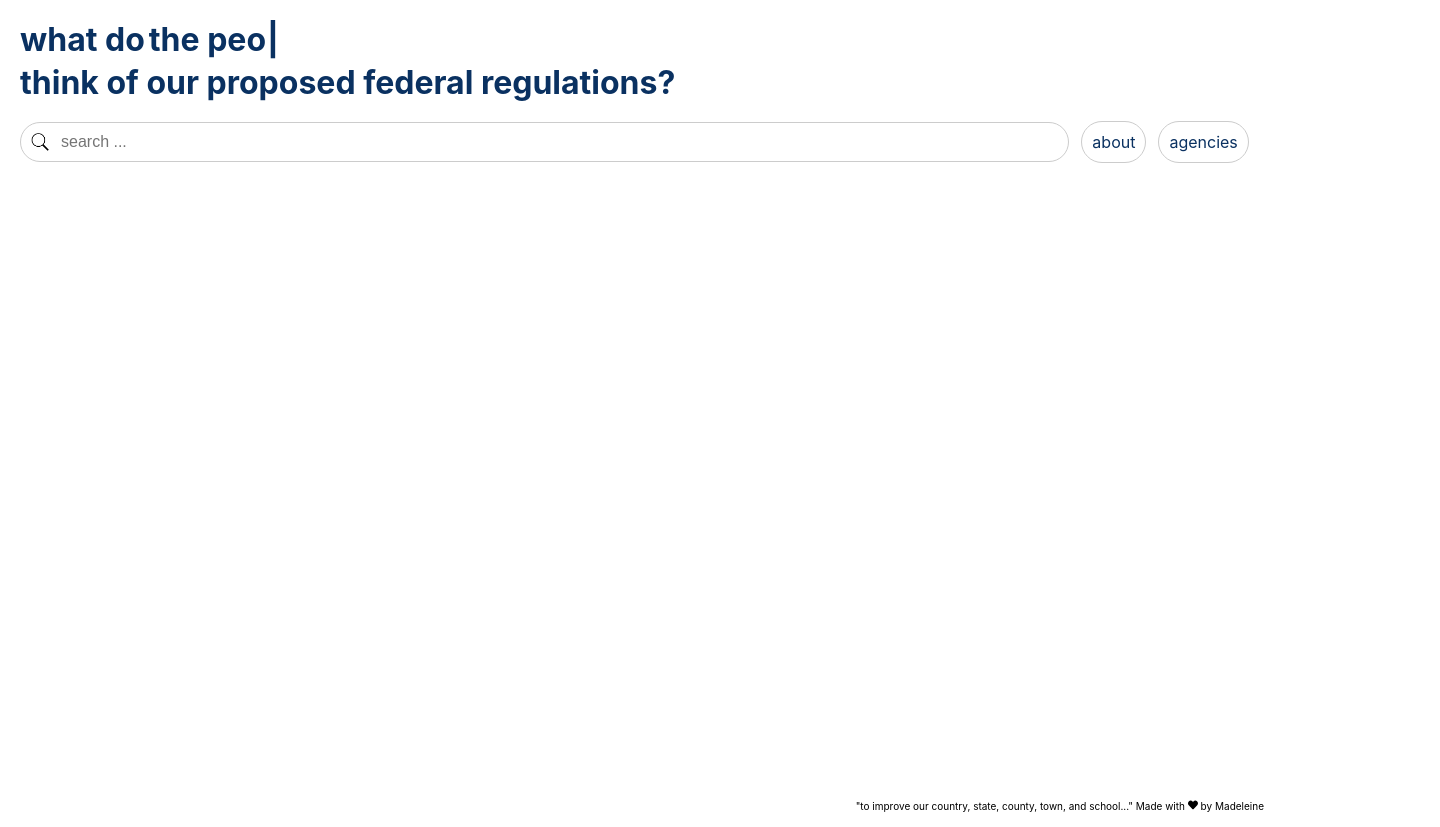
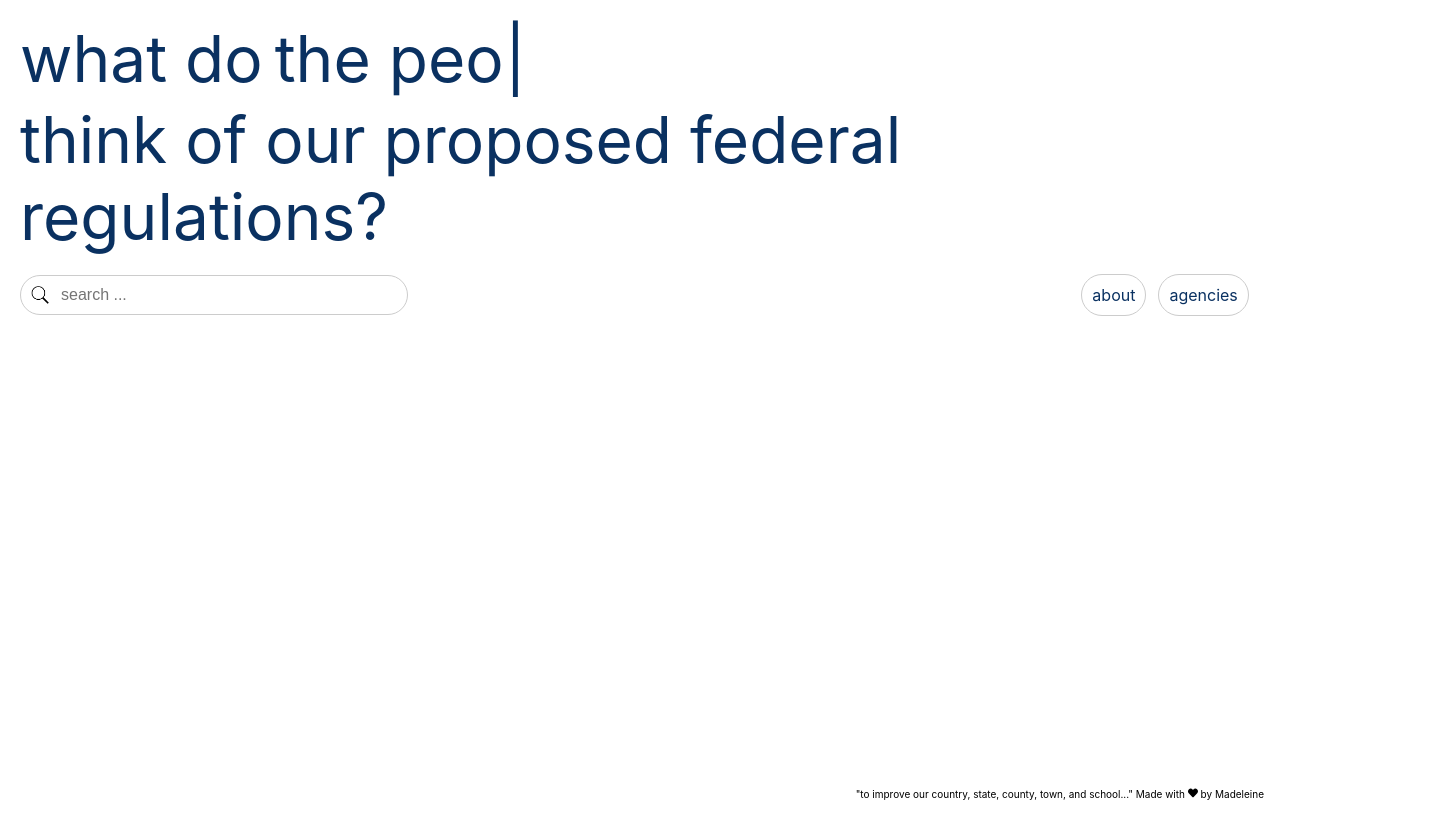
Before and after one commit to iamalivetoday/fed_reg_viz, a React (Create React App) app in the folder regulations-frontend/: page / in a window 1280 px wide. Shown: the whole page, 1440 px wide, since content can reach past the window. After the commit the page ends 800 px from the top, so only its background shows below. Built offline with nearby package versions, Linux system fonts and the light colour scheme.

Commit message:
frontend changes

```diff
--- a/regulations-frontend/src/components/AllComments.js
+++ b/regulations-frontend/src/components/AllComments.js
@@ -6,10 +6,8 @@ const Container = styled.div`
   width: 80%;
   min-height: 300px; // Adjust this value based on your needs
   margin: 10px auto;
-  background-color: ${props => props.bgColor || '#f0f0f0'};
-  border: 2px solid #333;
-  box-shadow: 0 4px 8px rgba(0, 0, 0, 0.1);
-  border-radius: 15px;
+  background-color: white;
+  border: 1px solid #333;
   padding: 10px 20px;
   display: flex;
   flex-direction: column;
--- a/regulations-frontend/src/components/CommentCard.js
+++ b/regulations-frontend/src/components/CommentCard.js
@@ -5,9 +5,8 @@ import styled from 'styled-components';
 
 const Card = styled.div`
   width: 90%; // Sets the card width to 90% of its parent container
-  background-color: #f1f1f1;
   border: 1px solid #ddd;
-  border-radius: 10px;
+  border-radius: 1px;
   padding: 10px 20px;
   box-shadow: 0 4px 8px rgba(0, 0, 0, 0.1);
   margin: 10px auto; // Centers the card within its parent
--- a/regulations-frontend/src/components/CommentDisplay.js
+++ b/regulations-frontend/src/components/CommentDisplay.js
@@ -4,12 +4,11 @@ import styled from 'styled-components';
 const CommentCard = styled.div`
   width: 80%;
   background-color: #f1f1f1;
-  border: 2px solid #333;
+  border: 1px solid #333;
   padding: 10px 20px;
   max-height: 200px; /* Adjust as needed */
   overflow-y: auto; /* Adds scroll */
   margin: 20px auto;
-  border-radius: 30px; // 50% Makes the shape a circle
   box-shadow: 0 4px 8px rgba(0, 0, 0, 0.1);
   position: fixed; /* Fixed position to prevent layout shift */
   bottom: 10px; /* Positioned at the bottom of the screen */
--- a/regulations-frontend/src/components/DocketSummary.js
+++ b/regulations-frontend/src/components/DocketSummary.js
@@ -4,11 +4,8 @@ import styled from 'styled-components'; // Import styled-components
 
 const SummaryContainer = styled.div`
   width: 78%;
-  background-color: #f1f1f1; /* Light gray fill */
-  border: 2px solid #333;
-  border-radius: 15px; /* Rounded borders */
+  border: 1px solid #333;
   padding: 10px;
-  box-shadow: 0 4px 8px rgba(0, 0, 0, 0.1);
   margin: 20px auto; /* Adjusted margin for alignment */
   word-wrap: break-word;
 `;
--- a/regulations-frontend/src/components/Footer.js
+++ b/regulations-frontend/src/components/Footer.js
@@ -9,7 +9,7 @@ const FooterContainer = styled.footer`
   text-align: right;
   display: right;
   align-items: vertical;
-  position: ${(props) => (props.fixed ? 'fixed' : 'relative')};
+  position: fixed;
   left: 0;
   font-size: 10px;
   bottom: 0;
@@ -34,9 +34,9 @@ const MadeleineLink = styled.a`
   }
 `;
 
-const Footer = ({ fixed = false }) => {
+const Footer = () => {
   return (
-    <FooterContainer fixed={fixed}>
+    <FooterContainer>
       <div>
       </div>
       <MadeleineDiv>
--- a/regulations-frontend/src/components/SearchBar.js
+++ b/regulations-frontend/src/components/SearchBar.js
@@ -7,7 +7,7 @@ const SearchContainer = styled.div`
   display: flex;
   align-items: center;
   position: relative;
-  width: 100%;
+  width: 40%;
 `;
 
 const SearchInput = styled.input`
@@ -15,7 +15,7 @@ const SearchInput = styled.input`
   border: 1px solid #ccc;
   color: #a9a9a9;
   border-radius: 25px; /* Match the buttons */
-  width: 100%;
+  width: 80%;
   transition: all 0.3s ease; /* Smooth hover transition */
   font-size: 16px; /* Improve text readability */
 
--- a/regulations-frontend/src/pages/HomePage.js
+++ b/regulations-frontend/src/pages/HomePage.js
@@ -12,15 +12,13 @@ const HomePageContainer = styled.div`
   justify-content: start;
   height: 95vh;
   width: 100%;
-  overflow: hidden;
   background-color: white;
   position: relative;
   padding: 20px;
 `;
 
 const HorizontalText = styled.div`
-  font-size: 2rem;
-  font-weight: bold;
+  font-size: 4rem;
   text-align: left;
   color: #0A3161;
   display: flex;
@@ -32,6 +30,7 @@ const HorizontalText = styled.div`
 
 const TypewriterWrapper = styled.span`
   margin-left: 4px;
+  padding-left: 8px;
   cursor: pointer;
 
 `;
@@ -111,7 +110,7 @@ const HomePage = () => {
   const typewriterStrings = [
     "we", "the people", "you", "ordinary people", "strangers", "Americans", "students",
     "our unions", "you", "families", "working people", "veterans", "your friends",
-    "our neighbors", "ordinary Americans", "other families"
+    "our neighbors", "other families"
   ];
   const [hovered, setHovered] = useState(false);
 
--- a/regulations-frontend/src/pages/SearchPage.js
+++ b/regulations-frontend/src/pages/SearchPage.js
@@ -9,11 +9,14 @@ const ContentSection = styled.section`
   padding-left: 20px;
   padding-right: 20px;
   height: 88vh;
+
 `;
 
 const HeaderSection = styled.section`
   display: flex;
-  flex-direction: column;
+  align-items: stretch;
+  justify-content: space-between;
+
 `;
 
 const StyledTable = styled.table`
@@ -74,7 +77,7 @@ const SearchPage = () => {
   return (
     <ContentSection>
       <HeaderSection>
-        <h1 style={{marginBottom:'10px'}}>search for: {term}</h1>
+        <h1 style={{marginBottom:'20px'}}>search for: '{term}'</h1>
         <SearchBar/>
       </HeaderSection>
 
```
